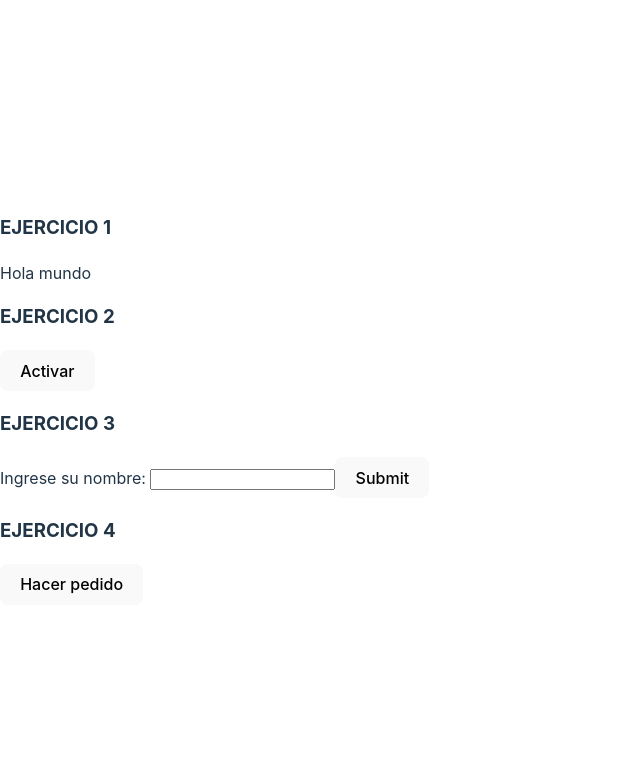
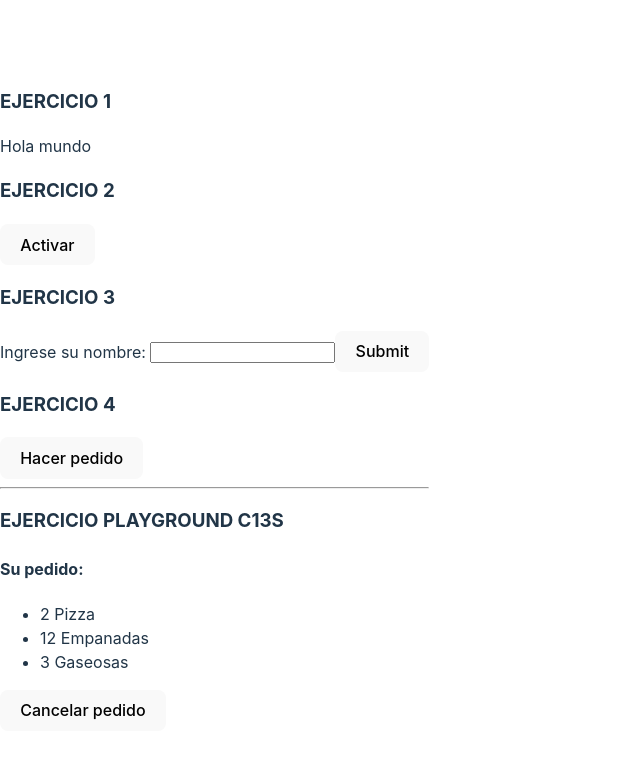
Before and after one commit to paulagoldenhorn/Proyectos-Frontend3, a React (Vite) app: page / in a window 1280 px wide. Shown: the top 758 px of the page, without its empty margins (0-640 px from the left). Built offline with nearby package versions, Linux system fonts and the light colour scheme.

Commit message:
Ejercicio playground iniciado

```diff
--- a/src/C13-useEffect/Clase13.jsx
+++ b/src/C13-useEffect/Clase13.jsx
@@ -2,6 +2,7 @@ import Ejercicio1 from './e1/Ejercicio1'
 import Ejercicio2 from './e2/Ejercicio2'
 import Ejercicio3 from './e3/Ejercicio3'
 import Ejercicio4 from './e4/Ejercicio4'
+import EjercicioPG from './ejercicio-playground/EjercicioPG'
 
 function Clase13() {
     return (
@@ -15,6 +16,10 @@ function Clase13() {
             <h3>EJERCICIO 4</h3>
             <Ejercicio4 />
 
+            <hr />
+            <h3>EJERCICIO PLAYGROUND C13S</h3>
+            <EjercicioPG />
+
         </>
     )
 }
--- /dev/null
+++ b/src/C13-useEffect/ejercicio-playground/EjercicioPG.jsx
@@ -0,0 +1,42 @@
+import { useEffect, useState } from 'react'
+
+function EjercicioPG() {
+
+    const [montarPedido, setMontarPedido] = useState(false)
+    const [trigger, setTrigger] = useState(false)
+
+    useEffect(() => {
+        const timer = setTimeout(() => {
+            setMontarPedido(true)
+            console.log('EJERCICIO PG');
+            console.log('Componente actualizado');
+        }, 2000);
+        return () => {
+            clearTimeout(timer)
+            console.log('Componente desmontado');
+        }
+    }, [trigger])
+
+    function handleOnClick(){
+        alert('Su pedido ha sido cancelado con éxito')
+        setMontarPedido(false)
+        setTrigger(true)
+    }
+
+    return (
+    <>
+      <h4>Su pedido: </h4>
+      {montarPedido ? (
+        <ul>
+            <li>2 Pizza</li>
+            <li>12 Empanadas</li>
+            <li>3 Gaseosas</li>
+        </ul>
+      ) : undefined}
+
+    <button onClick={handleOnClick}>Cancelar pedido</button>
+
+    </>
+  )
+}
+export default EjercicioPG
```
